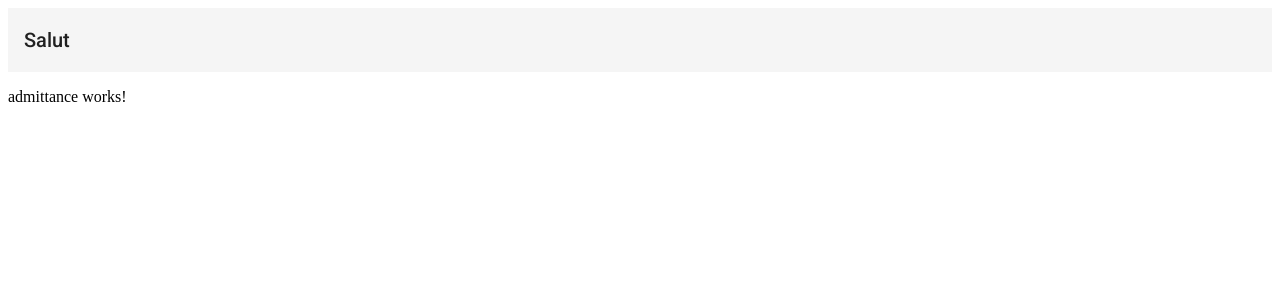
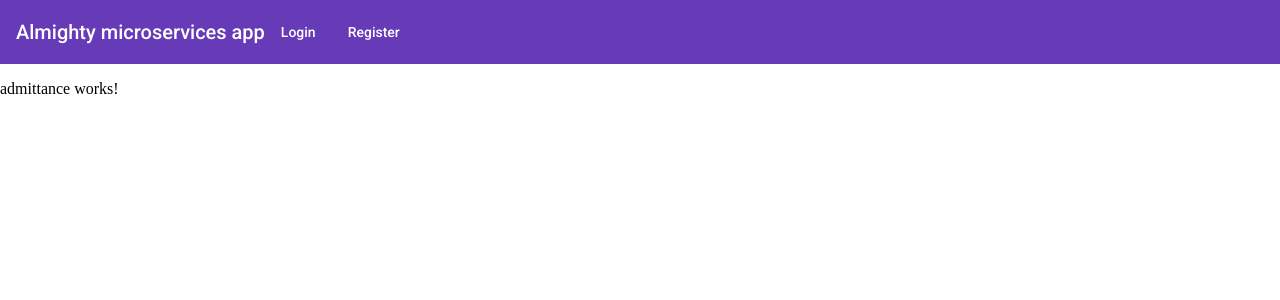
Before and after one commit to calinbogdan/node-microservices, an Angular app in the folder client/: page /admittance in a window 1280 px wide. Shown: the top 300 px of the page. Built offline with nearby package versions, Linux system fonts and the light colour scheme.

Commit message:
Added toolbar and login buttons

```diff
--- a/client/src/app/app-routing.module.ts
+++ b/client/src/app/app-routing.module.ts
@@ -1,10 +1,16 @@
 import { NgModule } from '@angular/core';
 import { Routes, RouterModule } from '@angular/router';
+import { AdmittanceComponent } from './admittance/admittance.component';
 
 
-const routes: Routes = [];
+const routes: Routes = [
+  { path: 'admittance', component: AdmittanceComponent }
+];
 
 @NgModule({
+  declarations: [
+    AdmittanceComponent
+  ],
   imports: [RouterModule.forRoot(routes)],
   exports: [RouterModule]
 })
--- a/client/src/app/app.component.html
+++ b/client/src/app/app.component.html
@@ -1,4 +1,2 @@
-<mat-toolbar>
-  <span>Salut</span>
-</mat-toolbar>
+<app-toolbar></app-toolbar>
 <router-outlet></router-outlet>
--- /dev/null
+++ b/client/src/app/toolbar/toolbar.component.html
@@ -0,0 +1,11 @@
+<mat-toolbar color="primary">
+    <span>
+        Almighty microservices app
+    </span>
+    <button mat-button>
+        Login
+    </button>
+    <button mat-button>
+        Register
+    </button>
+</mat-toolbar>
--- /dev/null
+++ b/client/src/app/toolbar/toolbar.component.ts
@@ -0,0 +1,15 @@
+import { Component, OnInit } from '@angular/core';
+
+@Component({
+  selector: 'app-toolbar',
+  templateUrl: './toolbar.component.html',
+  styleUrls: ['./toolbar.component.styl']
+})
+export class ToolbarComponent implements OnInit {
+
+  constructor() { }
+
+  ngOnInit() {
+  }
+
+}
--- a/client/src/styles.styl
+++ b/client/src/styles.styl
@@ -1 +1,5 @@
 /* You can add global styles to this file, and also import other style files */
+body {
+    margin: 0;
+    padding: 0;
+}
```
Also changed, not shown: client/src/app/app.module.ts (+4 -12 lines), client/src/app/toolbar/toolbar.module.ts (added, +22 -0 lines), client/src/app/toolbar/toolbar.component.styl (added), 1 other file (tests, documents, lock files or other folders).
